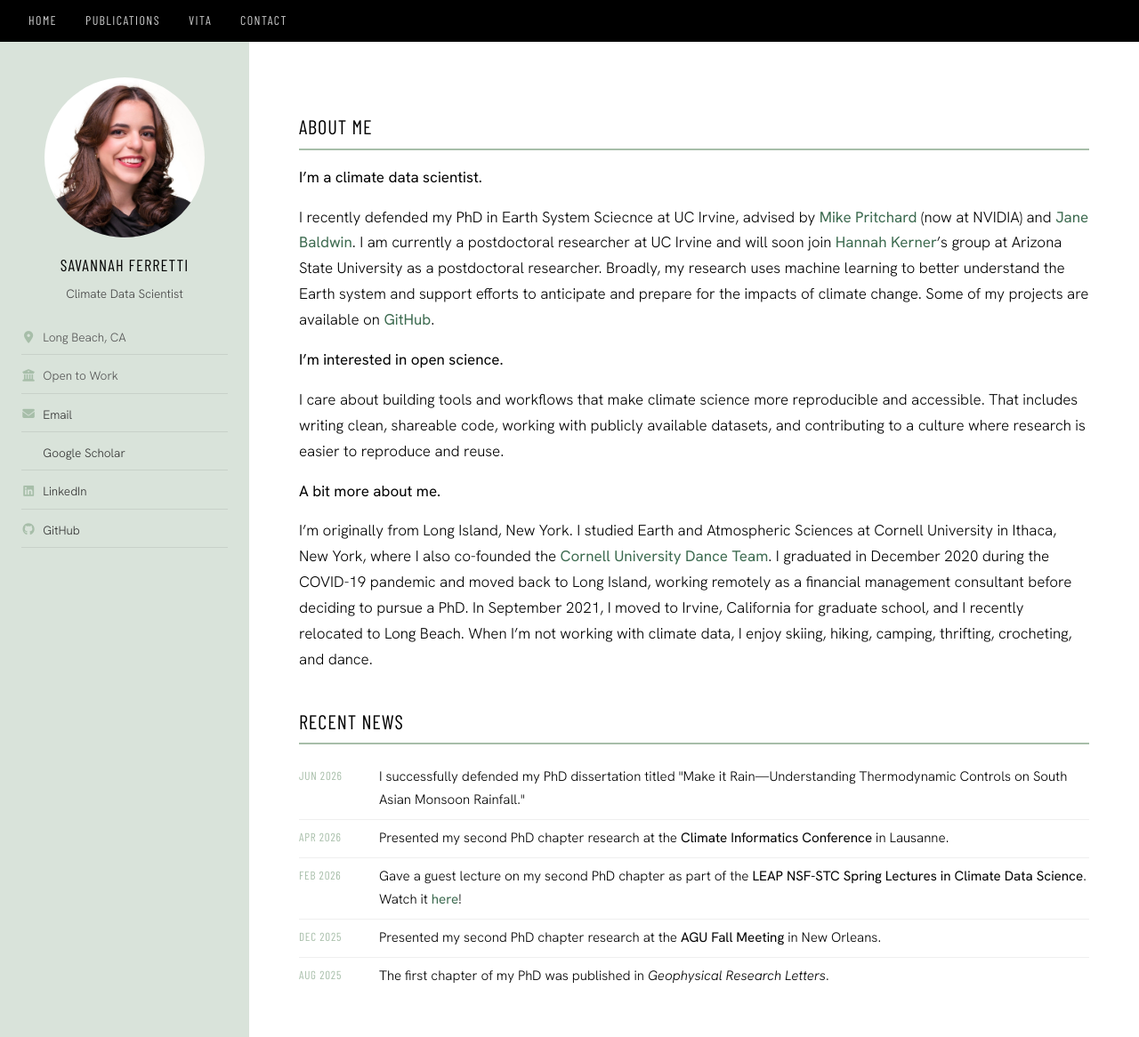
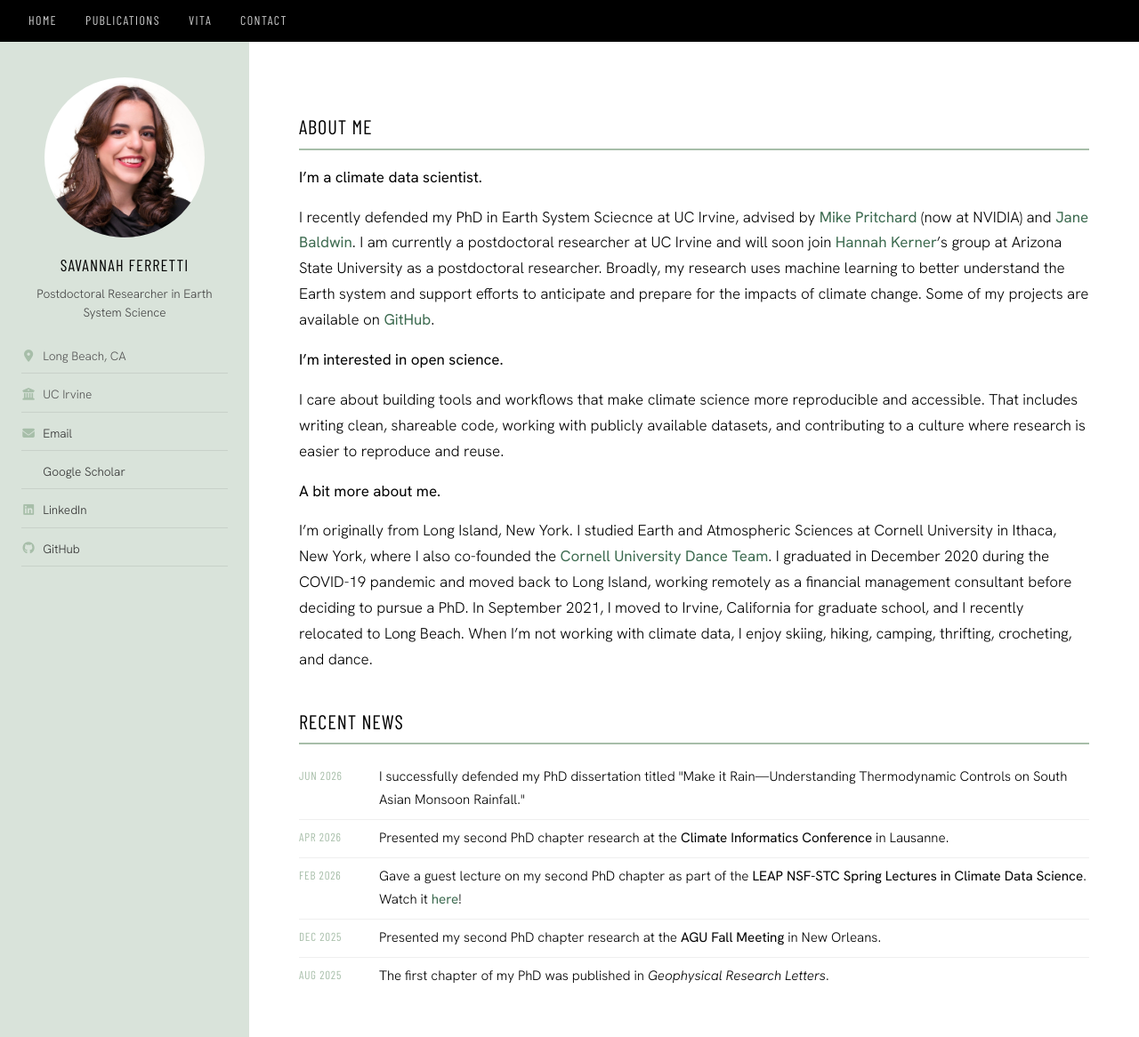
Before and after one commit to savannahferretti/savannahferretti.github.io, a Jekyll site: the page built from pages/index.md, in a window 1280 px wide and 1166 px high. Shown: the whole window at 89% size. Built offline with Jekyll 4.4.1, drawn with Linux system fonts in a browser that asks for light colours; a style sheet for code colours, icons or effects is not loaded.

Commit message:
Update author bio and employer in config

```diff
--- a/_config.yml
+++ b/_config.yml
@@ -9,9 +9,9 @@ description: "Sidebar of quick information."
 author:
   name: "Savannah Ferretti"
   avatar: "/files/profile.jpg"
-  bio: "Climate Data Scientist"
+  bio: "Postdoctoral Researcher in Earth System Science"
   location: "Long Beach, CA"
-  employer: "Open to Work"
+  employer: "UC Irvine"
   email: "savannahleeferretti@outlook.com"
   googlescholar: "https://scholar.google.com/citations?user=kH2IC6wAAAAJ&hl"
   linkedin: "savannahferretti"
```
